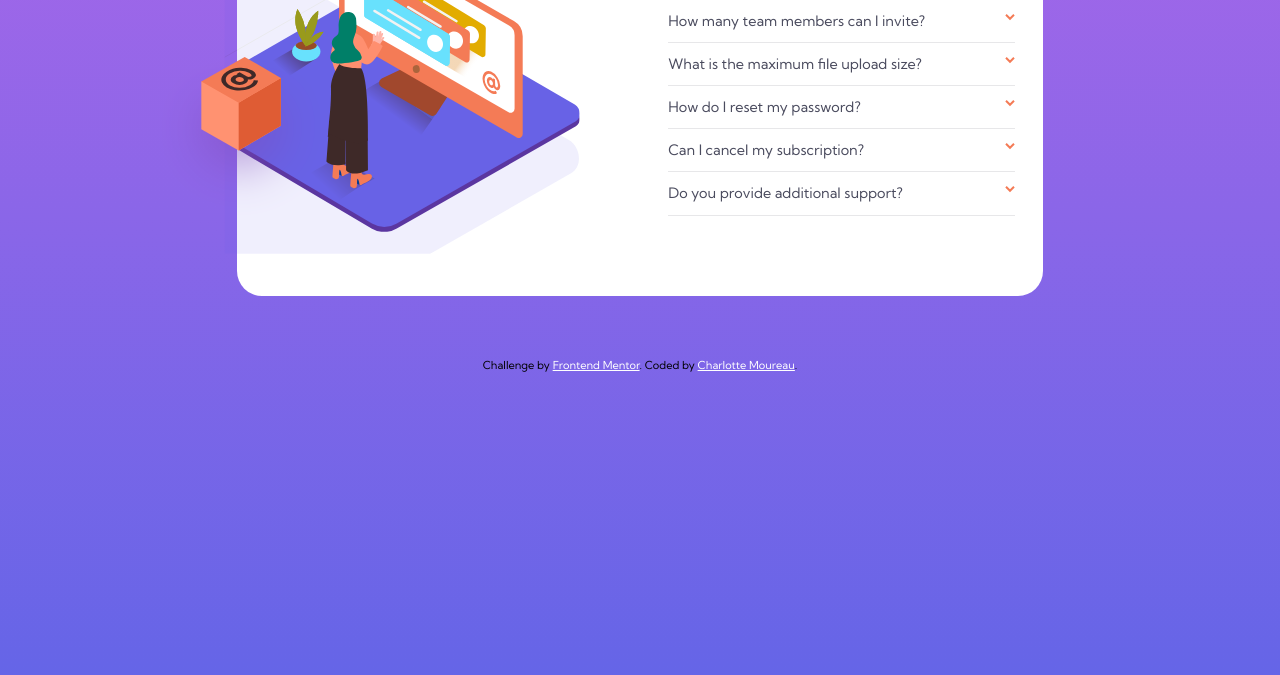
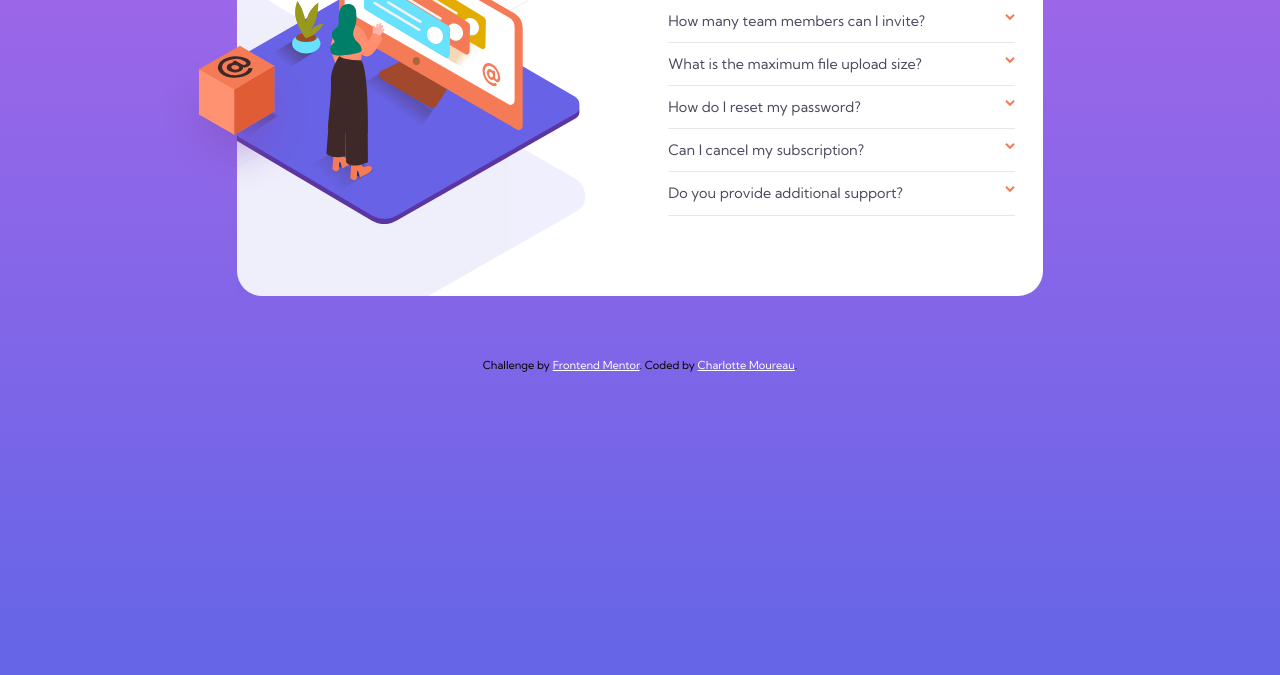
Before and after one commit to CharlotteMoureau/FAQ-accordion-card, a website: page index.html in a window 1280 px wide. Shown: the part 240-915 px from the top of the page. Drawn offline with Linux system fonts and the light colour scheme.

Commit message:
correction image

```diff
--- a/index.html
+++ b/index.html
@@ -33,7 +33,7 @@
 
           <div class="desktop">
 
-            <img class="square" src="Frontend-Mentor-instructions/images/bg-pattern-desktop.svg" alt="a grey square">
+            <!-- <img class="square" src="Frontend-Mentor-instructions/images/bg-pattern-desktop.svg" alt="a grey square"> -->
             <img class="woman" src="Frontend-Mentor-instructions/images/illustration-woman-online-desktop.svg"
               alt="a drawing of a woman in front of a computer">
             <img class="box" src="Frontend-Mentor-instructions/images/illustration-box-desktop.svg"
--- a/src/scss/_desktop.scss
+++ b/src/scss/_desktop.scss
@@ -23,29 +23,27 @@
                             .desktop {
                                 height: 100%;
                                 display: block;
+                                background-image: url("../../Frontend-Mentor-instructions/images/bg-pattern-desktop.svg");
+                                background-position: 115% 65%;
+                                background-size: 190%;
+                                background-repeat: no-repeat;
                                 position: relative;
 
                                 img {
                                     position: absolute;
                                 }
 
-                                .square {
-                                    width: 200%;
-                                    left: -115%;
-                                    top: -280px;
-                                    clip-path: inset(31.5% 0 16.5% 56%);
-                                }
                                 .woman {
                                     width: 100%;
                                     left: -15%;
-                                    top: 50px;
+                                    top: 10%;
                                     clip-path: inset(0 0 0 15%);
                                 }
 
                                 .box {
-                                    width: 42%;
+                                    width: 40%;
                                     left: -20%;
-                                    top: 180px;
+                                    top: 40%;
                                 }
                             }
                         }
--- a/src/scss/_mobile.scss
+++ b/src/scss/_mobile.scss
@@ -25,6 +25,9 @@ body {
 
                     .mobile {
                         position: relative;
+                        height: 150px;
+                        display: flex;
+                        justify-content: center;
 
                         img {
                             position: absolute;
@@ -32,12 +35,10 @@ body {
 
                         .square {
                             top: -5%;
-                            margin-left: 15%;
                         }
 
                         .woman {
                             top: -105px;
-                            margin-left: 5%;
                         }
                     }
 
```
Also changed, not shown: src/css/style.css, 1 other file.
